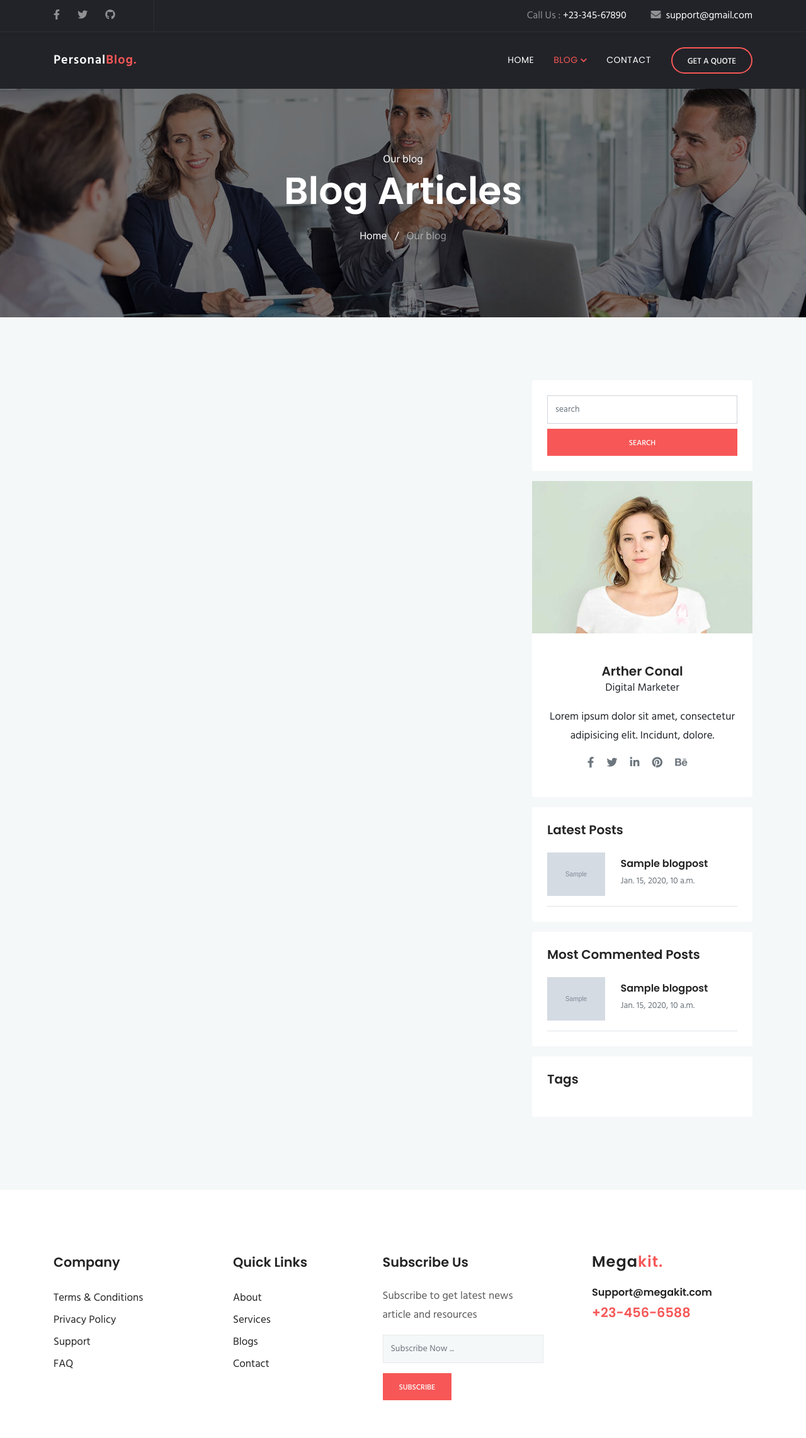
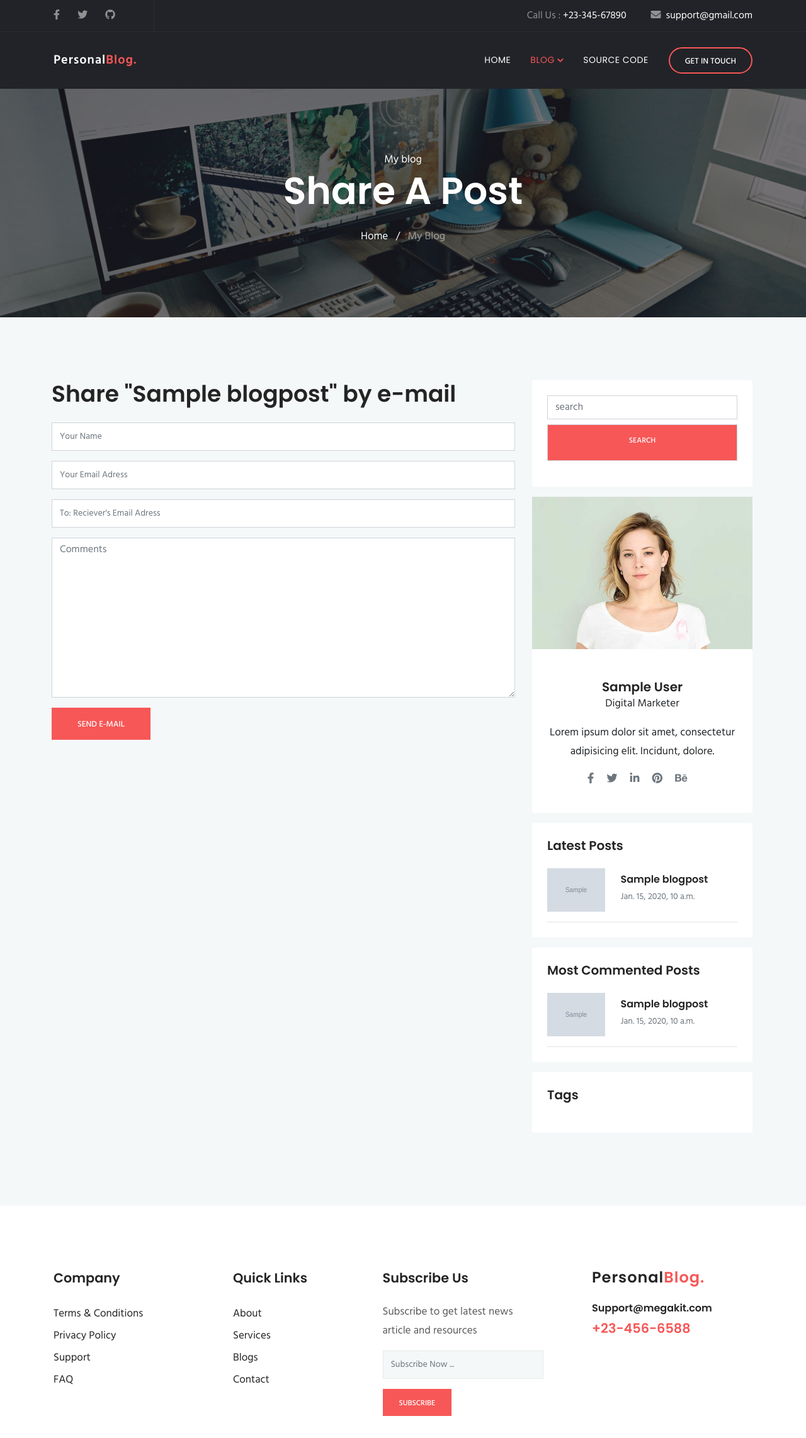
Before and after one commit to Tim204/Blog, a Django app: page /1/share/ in a window 1280 px wide. Shown: the top 2284 px of the page at 63% size. Run offline with Django 4.2, Linux system fonts and the light colour scheme; tables that the repository leaves empty hold one stand-in row (values such as "Sample post"); grey boxes marked "Sample" are stand-in pictures; some libraries are stand-ins or nearby versions.

Commit message:
All styling implemented

```diff
--- a/myblog/forms.py
+++ b/myblog/forms.py
@@ -1,12 +1,17 @@
 from django import forms
 from myblog.models import Comment
 
+
 class BlogPostEmailForm(forms.Form):
-    name = forms.CharField(max_length=25)
-    email = forms.EmailField()
-    to = forms.EmailField()
-    comments = forms.CharField(required=False,
-                               widget=forms.Textarea)
+    # label="" to prevent default field name from rendering on the template
+    name = forms.CharField(max_length=25, label="",  widget=forms.TextInput(
+        attrs={"placeholder": 'Your Name'}))
+    email = forms.EmailField(label="", widget=forms.TextInput(
+        attrs={"placeholder": 'Your Email Adress'}))
+    to = forms.EmailField(label="", widget=forms.TextInput(
+        attrs={"placeholder": "To: Reciever's Email Adress"}))
+    comments = forms.CharField(required=False, label="",
+                               widget=forms.Textarea(attrs={"placeholder": 'Comments'}))
 
 
 class CommentForm(forms.ModelForm):
--- a/myblog/models.py
+++ b/myblog/models.py
@@ -47,6 +47,12 @@
                              self.publish.day, self.slug])
 
 
+class AuthorProfile(models.Model):
+
+    pass
+
+
+
 class Comment(models.Model):
     post = models.ForeignKey(
         BlogPost, on_delete=models.CASCADE, related_name='comments')
--- a/myblog/static/css/style.css
+++ b/myblog/static/css/style.css
@@ -554,7 +554,7 @@
   }
 }
 .bg-1 {
-  background: url("../images/bg/home-2.jpg") no-repeat 50% 50%;
+  background: url("../images/pexels-bich-tran-1714341.jpg") no-repeat 50% 50%;
   background-size: cover;
 }
 
--- a/myblog/templates/myblog/base.html
+++ b/myblog/templates/myblog/base.html
@@ -19,14 +19,14 @@
 
   <!-- ** Basic Page Needs ** -->
   <meta charset="utf-8">
-  <title>Megakit | HTML5 Agency Template</title>
+  <title>{% block title %} Personal Blog {% endblock %}</title>
 
   <!-- ** Mobile Specific Metas ** -->
   <meta http-equiv="X-UA-Compatible" content="IE=edge">
   <meta name="description" content="Agency HTML Template">
   <meta name="viewport" content="width=device-width, initial-scale=1.0, maximum-scale=5.0">
-  <meta name="author" content="Themefisher">
-  <meta name="generator" content="Themefisher Html5 Agency Template v1.0">
+  <meta name="author" content="TimCoders">
+  <meta name="generator" content="TimCoders Html5 Agency Template v1.0">
 
   <!-- bootstrap.min css -->
   <link rel="stylesheet" href="{% static 'plugins/bootstrap/bootstrap.min.css' %}">
@@ -44,14 +44,16 @@
   <!--Favicon-->
   <link rel="icon" href="images/favicon.png" type="image/x-icon">
 
-  <style>
-    .bg-1 {
-  background: url("myblog/static/images/home-2.jpg") no-repeat 50% 50%;
-  background-size: cover;
+<style>
+  #search {
+    font-size: 12px;
+    font-weight: 500;
+    text-transform: uppercase;
+    border-radius: 0;
+    padding-top: 2vh;
+    padding-bottom: 5vh;
 }
-
-  </style>
-
+</style>
 </head>
 
 <body>
@@ -132,11 +134,11 @@
                     </li>
                   </ul>
                 </li>
-                <li class="nav-item @@contact"><a class="nav-link" href="contact.html">Contact</a></li>
+                <li class="nav-item @@contact"><a class="nav-link" href="https://github.com/Tim204/Blog" target="_blank">Source Code</a></li>
               </ul>
 
               <div class="my-2 my-md-0 ml-lg-4 text-center">
-                <a href="contact.html" class="btn btn-solid-border btn-round-full">Get a Quote</a>
+                <a href="contact.html" class="btn btn-solid-border btn-round-full">Get in Touch</a>
               </div>
             </div>
           </nav>
@@ -152,16 +154,18 @@
     <div class="row">
       <div class="col-md-12">
         <div class="block text-center">
-          <span class="text-white">Our blog</span>
+          <span class="text-white">My blog</span>
           {% if tag %}
           <h1 class="text-capitalize mb-4 text-lg">Posts tagged with "{{ tag.name }}"</h1>
+          {% elif search_results %}
+          <h1 class="text-capitalize mb-4 text-lg">Search Results for <i>"{{ query }}"</i></h1>
           {% else %}
-          <h1 class="text-capitalize mb-4 text-lg">Blog articles</h1>
+          <h1 class="text-capitalize mb-4 text-lg">{% block page-title %} Blog articles {% endblock %}</h1>
           {% endif %}
           <ul class="list-inline">
             <li class="list-inline-item"><a href="{% url 'myblog:post_list' %}" class="text-white">Home</a></li>
             <li class="list-inline-item"><span class="text-white">/</span></li>
-            <li class="list-inline-item text-white-50">Our blog</li>
+            <li class="list-inline-item text-white-50">My Blog</li>
           </ul>
         </div>
       </div>
@@ -172,6 +176,7 @@
 <section class="section blog-wrap bg-gray">
 	<div class="container">
 		<div class="row">
+
 			<div class="col-lg-8">
 				<div class="row">
           {% block blog_posts %}
@@ -179,17 +184,26 @@
           {% endblock %}
 				</div>
 			</div>
+
+      {% block sidebar %}
 			<div class="col-lg-4 mt-5 mt-lg-0">
 				<div class="sidebar-wrap">
 					<div class="sidebar-widget search card p-4 mb-3 border-0">
-						<input type="text" class="form-control" placeholder="search">
-						<a href="#" class="btn btn-mian btn-small d-block mt-2">search</a>
+
+            <!-- SEARCH BAR! -->
+            <form action="{% url 'myblog:search_results' %}">
+						<input type="search" name="q" class="form-control" placeholder="search">
+            <button  type="submit" class="form-control btn-main d-block mt-2" id="search" style="margin-top: 1.5vh;">
+              search
+            </button>
+          </form>
+
 					</div>
 
 					<div class="sidebar-widget card border-0 mb-3">
 						<img loading="lazy" src="{% static 'images/blog/blog-author.jpg'  %}" alt="blog-author" class="img-fluid">
 						<div class="card-body p-4 text-center">
-							<h5 class="mb-0 mt-4">Arther Conal</h5>
+							<h5 class="mb-0 mt-4">{{ post.author.first_name }} {{ post.author.last_name }}</h5>
 							<p>Digital Marketer</p>
 							<p>Lorem ipsum dolor sit amet, consectetur adipisicing elit. Incidunt, dolore.</p>
 
@@ -239,22 +253,10 @@
             {% for tag in tags %}
             <a href="{% url 'myblog:post_list_by_tag' tag.slug %}">{{ tag }}</a>
             {% endfor %}
-            <!-- {% for post in posts %}
-              {% for tag in post.tags.all %}
-              <a href="{% url 'myblog:post_list_by_tag' tag.slug %}">{{ tag.name }}</a>
-              {% endfor %}
-            {% endfor %} -->
-						<!-- <a href="#">Web</a>
-						<a href="#">agency</a>
-						<a href="#">company</a>
-						<a href="#">creative</a>
-						<a href="#">html</a>
-						<a href="#">Marketing</a>
-						<a href="#">Social Media</a>
-						<a href="#">Branding</a> -->
 					</div>
 				</div>
 			</div>
+      {% endblock sidebar %}
 		</div>
 	</div>
 </section>
@@ -301,7 +303,7 @@
       <div class="col-lg-3 col-sm-6">
         <div class="widget">
           <div class="logo mb-4">
-            <h3>Mega<span>kit.</span></h3>
+            <h3>Personal<span>Blog.</span></h3>
           </div>
           <h6><a href="mailto:support@gmail.com">Support@megakit.com</a></h6>
           <a href="tel:+23-345-67890"><span class="text-color h4">+23-456-6588</span></a>
--- a/myblog/templates/myblog/post/share.html
+++ b/myblog/templates/myblog/post/share.html
@@ -1,19 +1,23 @@
 {% extends "myblog/base.html" %}
+{% load crispy_forms_tags %}
+
 
 {% block title %}Share a post{% endblock %}
+{% block page-title %}Share a post{% endblock %}
 
-{% block content %}
+
+{% block blog_posts %}
   {% if sent %}
-    <h1>E-mail successfully sent</h1>
+  <h3 class="text-md mb-4">E-mail successfully sent</h3>
     <p>
       "{{ post.title }}" was successfully sent to {{ form.cleaned_data.to }}.
     </p>
   {% else %}
-    <h1>Share "{{ post.title }}" by e-mail</h1>
+  <h3 class="text-md mb-4">Share "{{ post.title }}" by e-mail</h3>
     <form method="post">
-      {{ form.as_p }}
+      {{ form|crispy }}
       {% csrf_token %}
-      <input type="submit" value="Send e-mail">
+      <input type="submit" class="btn btn-main" value="Send e-mail">
     </form>
   {% endif %}
 {% endblock %}
--- a/myblog/urls.py
+++ b/myblog/urls.py
@@ -8,6 +8,7 @@
     path('', views.post_list, name='post_list'),
     path('tag/<slug:tag_slug>/', views.post_list, name='post_list_by_tag'),
     # path('', views.PostListView.as_view(), name='post_list'),
+    path('search/', views.SearchResulView.as_view(), name='search_results'),
     path('<int:year>/<int:month>/<int:day>/<slug:post>/',
         views.post_detail,
         name='post_detail'),
--- a/myblog/views.py
+++ b/myblog/views.py
@@ -75,9 +75,9 @@
     # List of similar posts
     post_tags_ids = post.tags.values_list('id', flat=True)
     similar_posts = BlogPost.published.filter(tags__in=post_tags_ids)\
-                                  .exclude(id=post.id)
+        .exclude(id=post.id)
     similar_posts = similar_posts.annotate(same_tags=Count('tags'))\
-                                .order_by('-same_tags','-publish')[:4]
+        .order_by('-same_tags', '-publish')[:4]
     tags = Tag.objects.all().distinct()
 
     context = {'post': post,
@@ -92,6 +92,22 @@
                   'myblog/post/detail.html',
                   context
                   )
+
+
+class SearchResulView(ListView):
+    model = BlogPost
+    template_name = 'myblog/post/search_results.html'
+    context_object_name = 'search_results'
+
+    def get_queryset(self):
+        return super().get_queryset().filter(
+            title__icontains=self.request.GET.get('q')
+        )
+
+    def get_context_data(self, *args, **kwargs):
+        context = super().get_context_data(*args, **kwargs)
+        context['query'] = self.request.GET.get('q')
+        return context
 
 
 def post_share(request, post_id):
```
Also changed, not shown: myblog/templates/myblog/post/detail.html (+9 -16 lines), myblog/templates/myblog/post/search_results.html (added, +37 -0 lines), media/blogpost/images/consoles.jpg (added).
